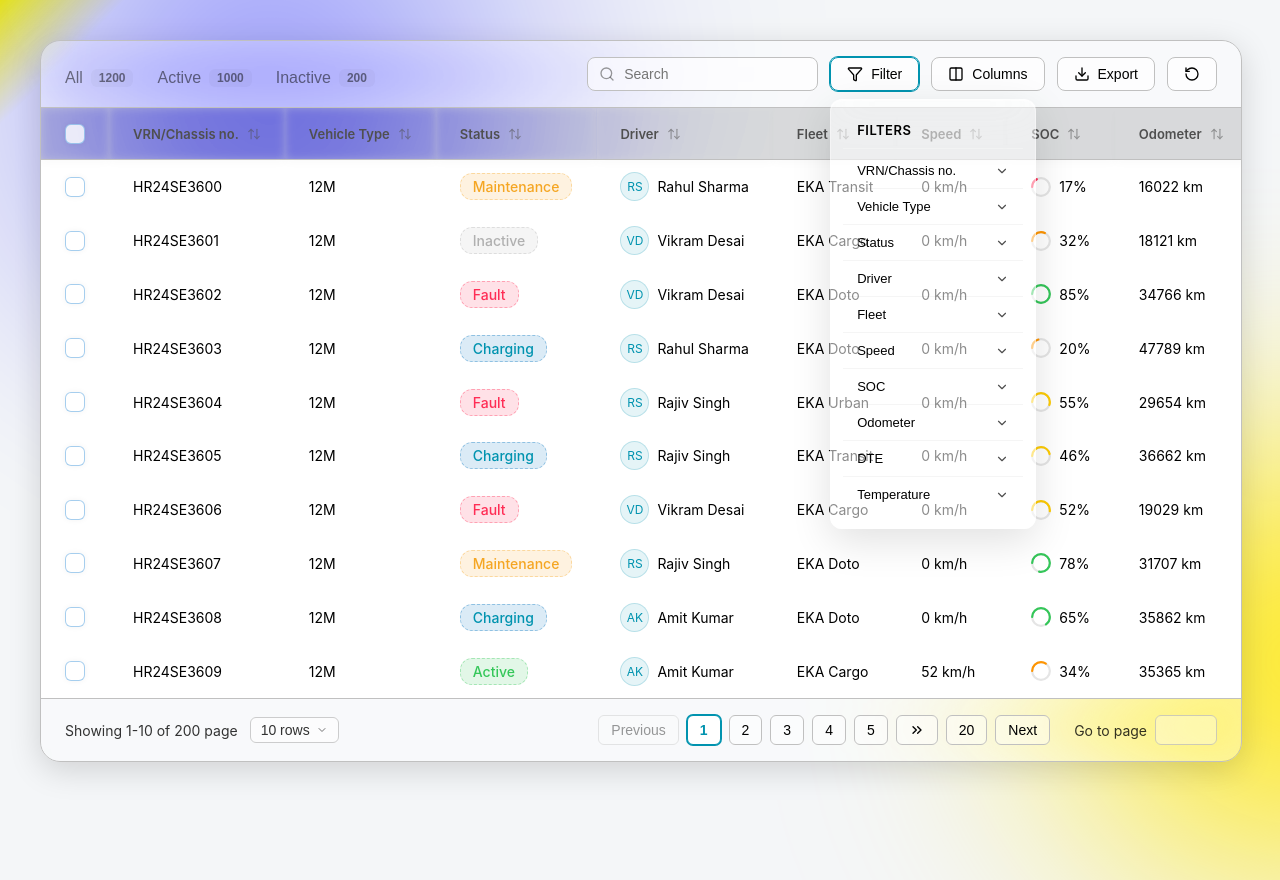
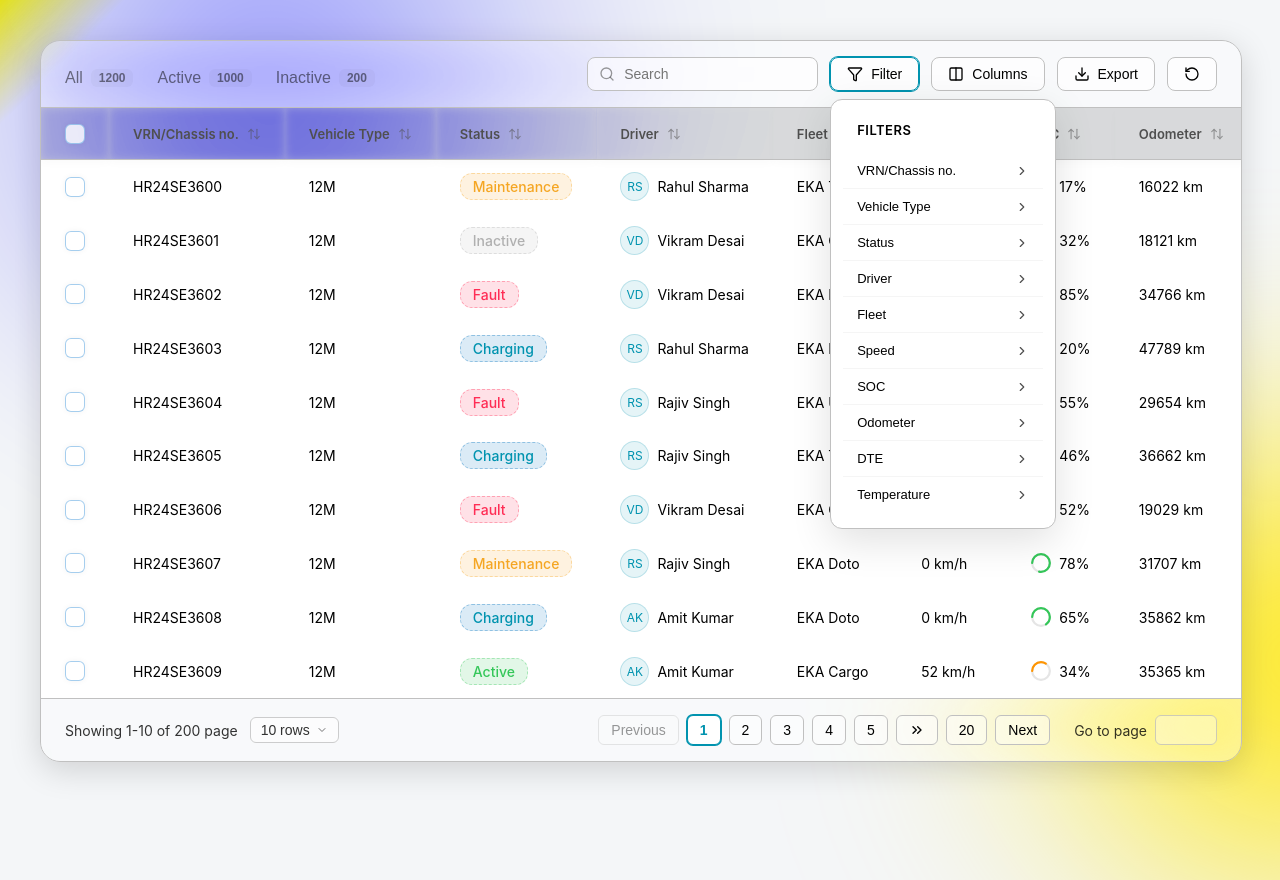
Before and after one commit to Praveen343577/Reusable-Table-Component, a React (Vite) app: page / in a window 1280 px wide. Both pictures are taken after a click on the button "Filter". Built offline with nearby package versions, Linux system fonts and the light colour scheme; the HTML template or start-up script is replaced by a standard one.

Commit message:
feat: implement reusable table component with column-level filtering functionality

```diff
--- a/src/Components/Table/Table.css
+++ b/src/Components/Table/Table.css
@@ -190,22 +190,25 @@
   position: absolute;
   top: calc(100% + 8px);
   right: 0;
-  min-width: 180px;
-  background: rgba(255, 255, 255, 0.55);
-  backdrop-filter: blur(20px) saturate(160%);
-  -webkit-backdrop-filter: blur(20px) saturate(160%);
-  border: 1px solid rgba(255, 255, 255, 0.35);
+  min-width: 200px;
+  background: rgba(255, 255, 255);
+  border: 1px solid var(--border-color);
   border-radius: 12px;
-  box-shadow: 0 12px 40px rgba(0, 0, 0, 0.12),
-              inset 0 1px 0 rgba(255, 255, 255, 0.5);
+  box-shadow: 0 12px 40px rgba(0, 0, 0, 0.12);
   padding: 12px;
   z-index: 50;
   animation: ct-dropdown-enter 0.18s ease;
 }
 
 @keyframes ct-dropdown-enter {
-  from { opacity: 0; transform: translateY(-6px); }
-  to   { opacity: 1; transform: translateY(0); }
+  from {
+    opacity: 0;
+    transform: translateY(-6px);
+  }
+  to {
+    opacity: 1;
+    transform: translateY(0);
+  }
 }
 
 .ct-glass-dropdown-item {
@@ -225,7 +228,7 @@
 }
 
 .ct-glass-dropdown-item:hover {
-  background: rgba(255, 255, 255, 0.45);
+  background: var(--row-hover-bg);
 }
 
 .ct-glass-dropdown-item.active {
--- a/src/Components/Table/Toolbar/Filter.css
+++ b/src/Components/Table/Toolbar/Filter.css
@@ -1,7 +1,5 @@
 .ct-filter-dropdown {
   min-width: 260px;
-  max-height: 420px;
-  overflow-y: auto;
   right: auto;
   left: 0;
 }
@@ -44,6 +42,7 @@
 
 .ct-filter-column {
   border-bottom: 1px solid rgba(0, 0, 0, 0.04);
+  position: relative;
 }
 
 .ct-filter-column:last-child {
@@ -118,12 +117,24 @@
   color: var(--text-muted);
 }
 
-.ct-filter-chevron.rotated {
-  transform: rotate(180deg);
+.ct-filter-chevron.active {
+  color: #0093af;
 }
 
 .ct-filter-values {
-  padding: 0 8px 8px 8px;
+  position: absolute;
+  top: -8px;
+  right: 100%;
+  left: auto;
+  margin-right: 4px;
+  width: 220px;
+  background: #ffffff;
+  border: 1px solid var(--border-color);
+  border-radius: 8px;
+  box-shadow: 0 4px 24px rgba(0, 0, 0, 0.15);
+  padding: 8px;
+  z-index: 60;
+  animation: ct-dropdown-enter 0.15s ease;
 }
 
 .ct-filter-search-input {
@@ -149,6 +160,7 @@
 .ct-filter-values-list {
   max-height: 180px;
   overflow-y: auto;
+  overflow-x: hidden;
 }
 
 .ct-filter-values-list::-webkit-scrollbar {
--- a/src/Components/Table/Toolbar/Filter.jsx
+++ b/src/Components/Table/Toolbar/Filter.jsx
@@ -1,5 +1,5 @@
 import { useState, useRef, useEffect, useMemo } from 'react';
-import { Filter as FilterIcon, ChevronDown } from 'lucide-react';
+import { Filter as FilterIcon, ChevronRight } from 'lucide-react';
 import './Filter.css';
 
 const Filter = ({ columns, data, filters, onFilterChange }) => {
@@ -107,7 +107,7 @@ const Filter = ({ columns, data, filters, onFilterChange }) => {
                           </button>
                         </>
                       )}
-                      <ChevronDown size={14} className={`ct-filter-chevron ${isExpanded ? 'rotated' : ''}`} />
+                      <ChevronRight size={14} className={`ct-filter-chevron ${isExpanded ? 'active' : ''}`} />
                     </div>
                   </button>
 
```
